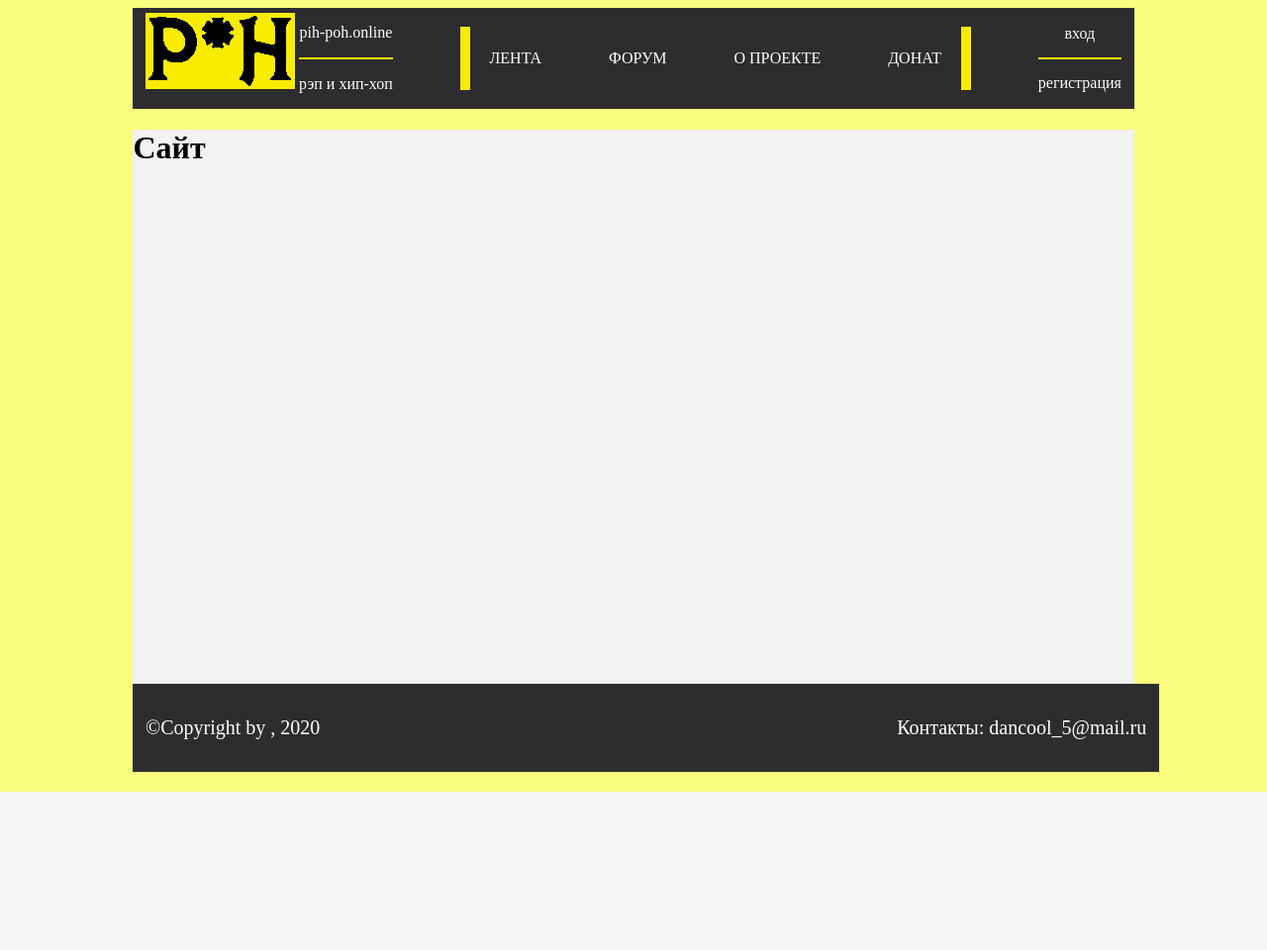
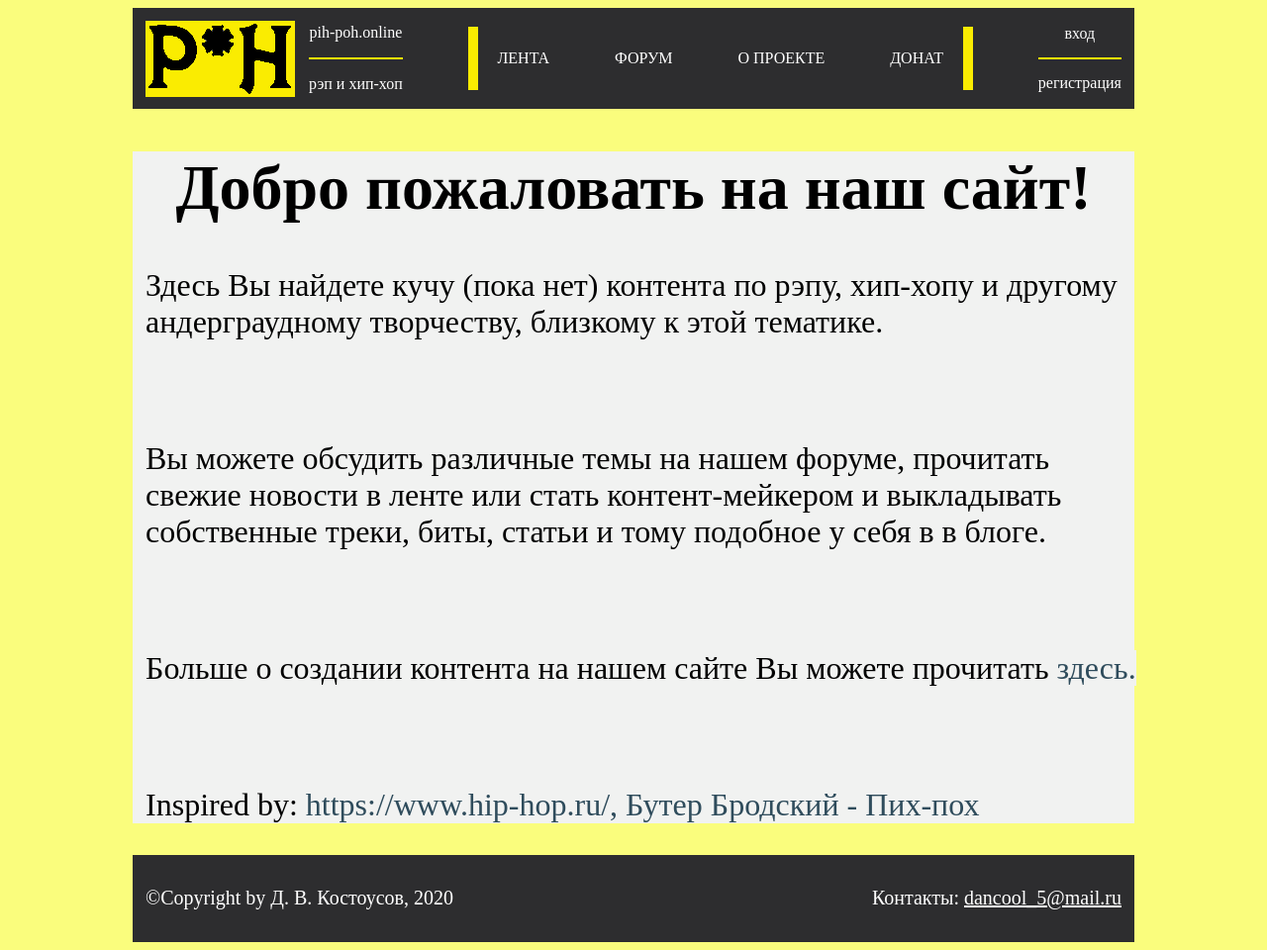
Before and after one commit to dancool5/pih-poh.online, a Flask app: page /about in a window 1280 px wide. Shown: the whole page at 99% size. Before the commit the page ends 800 px from the top, so only its background shows below. Run offline with Flask 2, Linux system fonts and the light colour scheme.

Commit message:
Update base model and css style + add "about project" page

```diff
--- a/main.py
+++ b/main.py
@@ -14,7 +14,7 @@ def forum():
 
 @app.route('/about')
 def about():
-    return render_template('base.html', title='О проекте')
+    return render_template('about.html', title='О проекте')
 
 @app.route('/donat')
 def donat():
--- a/static/css/style.css
+++ b/static/css/style.css
@@ -22,7 +22,11 @@ header * {
 
 .lft1, .lft2 {
 	display: inline-block;
-	vertical-align: center;
+	vertical-align: middle;
+}
+
+.lft1 {
+	margin-right: 10px;
 }
 
 header hr {
@@ -57,9 +61,26 @@ header a {
 
 main {
 	margin-left: 10%;
-	width: 80%;
+	width: 78%;
 	background-color: #F1F2F1;
 	min-height: 70vh;
+	font-size: 32px;
+	padding-left: 1%;
+	padding-right: 1%;
+}
+
+main a {
+	color: #2F4C5C;
+	text-decoration: none;
+}
+
+main a:hover{
+	color: #528AA8;
+	text-decoration: line-underline;
+}
+
+main pre {
+	font-family: Times New Roman;
 }
 
 main * {
@@ -68,7 +89,7 @@ main * {
 
 footer {
 	display: flex;
-	width: 80%;
+	width: 78%;
 	margin-left: 10%;
 	background-color: #2D2D2F;
 	padding: 1%;
@@ -81,6 +102,10 @@ footer * {
 	font-size: 20px;
 }
 
+footer pre {
+	font-family: Times New Roman;
+}
+
 #aa {
 	margin-left: auto;
 }
--- /dev/null
+++ b/templates/about.html
@@ -0,0 +1,11 @@
+{% extends "base.html" %}
+{% block content %}
+    <h1 align="center">Добро пожаловать на наш сайт!</h1>
+	<p>Здесь Вы найдете кучу (пока нет) контента по рэпу, хип-хопу и другому андерграудному творчеству, близкому к этой тематике.</p>
+	<br />
+	<p>Вы можете обсудить различные темы на нашем форуме, прочитать свежие новости в ленте или стать контент-мейкером и выкладывать собственные треки, биты, статьи и тому подобное у себя в в блоге.</p>
+	<br />
+	<pre><nobr>Больше о создании контента на нашем сайте Вы можете прочитать <a href="https://yandex.ru/">здесь.</a></nobr></pre>
+	<br />
+	<pre><nobr>Inspired by: <a href="https://www.hip-hop.ru/">https://www.hip-hop.ru/, </a><a href="https://music.yandex.ru/album/4251330/track/34495261?from=serp"> Бутер Бродский - Пих-пох</a></nobr></pre>
+{% endblock %}
--- a/templates/base.html
+++ b/templates/base.html
@@ -2,8 +2,8 @@
 <html>
 	<head>
 		<meta http-equiv="Content-Type" content="text/html; charset=utf-8; width=1200" />
-
 		<link rel="stylesheet" type="text/css" href="{{ url_for('static', filename='css/style.css') }}" />
+		{% block head %}{% endblock %}
 		<title>{{ title }}</title>
 	</head>
 	<body>
@@ -35,12 +35,11 @@
 				</div>
 		</header>
 		<main>
-			<h1>Сайт</h1>
 			{% block content %}{% endblock %}
 		</main>
 	</body>
 	<footer>
-		<p>©Copyright by , 2020</p>
-		<p id="aa">Контакты: dancool_5@mail.ru</p>
+		<p>©Copyright by Д. В. Костоусов, 2020</p>
+		<pre id="aa"><nobr>Контакты: <a href="mailto: dancool_5@mail.ru">dancool_5@mail.ru</a></nobr></pre>
 	</footer>
 </html>
```
